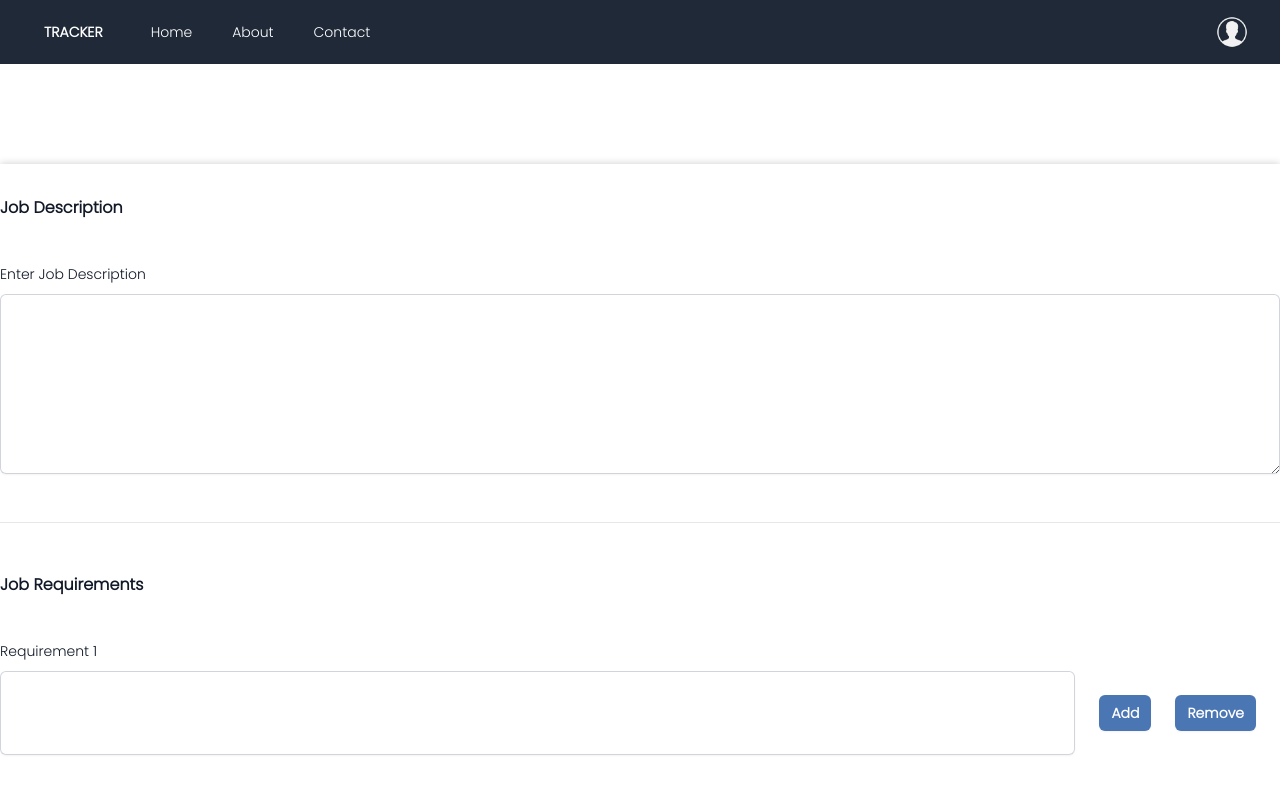
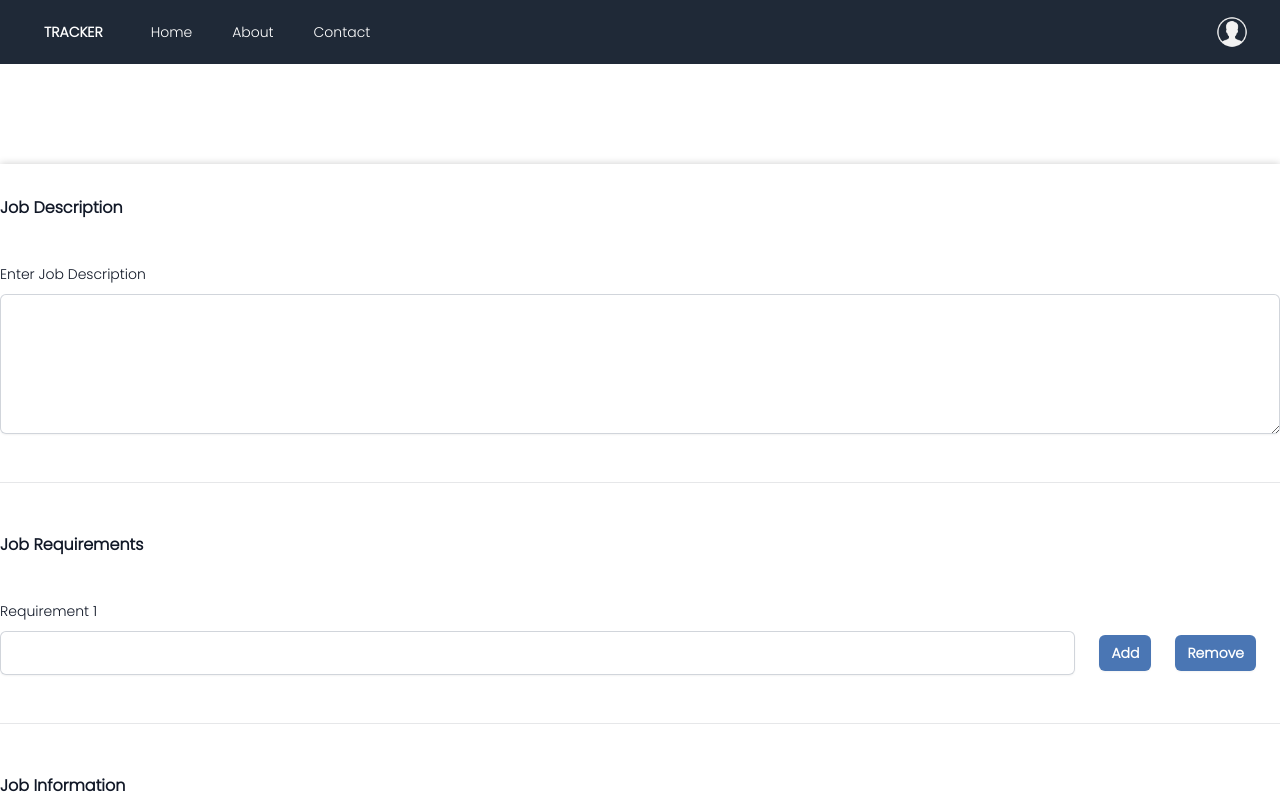
Before and after one commit to Manlikehenryy/ATS_app_ui, a Vue app: page /add-job-posting in a window 1280 px wide. Shown: the top 800 px of the page. Built offline with nearby package versions, Linux system fonts and the light colour scheme; the HTML template or start-up script is replaced by a standard one.

Commit message:
fixed style

```diff
--- a/src/App.vue
+++ b/src/App.vue
@@ -27,11 +27,11 @@ import Navbar from './components/Navbar.vue';
 
 <style >
 input,textarea,select{
-  padding: 10px;
+  padding: 10px !important;
 }
 
 *{
-  font-family: 'Poppins', sans-serif;
+  font-family: 'Poppins', sans-serif !important;
 }
 /* header {
   line-height: 1.5;
--- a/src/views/AddJobView.vue
+++ b/src/views/AddJobView.vue
@@ -5,7 +5,7 @@ import Navbar from '../components/Navbar.vue';
 
 <template>
      <Navbar/>
-    <form v-if="showForm" class="container" style="box-shadow: 0 0 8px rgba(0,0,0,0.2); padding-top: 30px;padding-bottom: 30px; margin-bottom: 40px;">
+    <form v-if="showForm" class="container form-container" >
      <div class="space-y-12">
 
       <div class="border-b border-gray-900/10 pb-12">
@@ -242,8 +242,10 @@ import Navbar from '../components/Navbar.vue';
    </script>
 
    <style>
-  input,textarea,select{
-  padding: 30px !important;
-}
-
+   .form-container{
+    box-shadow: 0 0 8px rgba(0,0,0,0.2) !important;
+    padding-top: 30px !important;
+    padding-bottom: 30px !important;
+    margin-bottom: 40px !important;
+   }
   </style>
```
